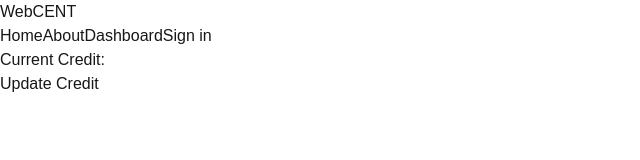
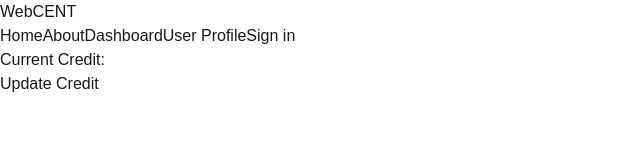
Before and after one commit to Mohosin999/Webcent-Application-using-NextJS, a Next.js app: page /dashboard in a window 1280 px wide. Shown: the top 160 px of the page, without its empty margins (0-640 px from the left). Built offline with nearby package versions, Linux system fonts and the light colour scheme; no server answers.

Commit message:
real time update problem solved

```diff
--- a/src/app/components/Navbar.jsx
+++ b/src/app/components/Navbar.jsx
@@ -32,6 +32,12 @@ const Navbar = () => {
           >
             Dashboard
           </Link>
+          <Link
+            href="/profile"
+            className="hover:text-yellow-400 transition duration-200"
+          >
+            User Profile
+          </Link>
 
           <SignedOut>
             <SignInButton mode="modal" />
--- a/src/app/lib/updatePublicMetaData.js
+++ b/src/app/lib/updatePublicMetaData.js
@@ -1,3 +1,5 @@
+import { revalidatePath } from "next/cache";
+
 /**
  * Function for update credit
  *
@@ -20,6 +22,7 @@ export async function updateCredit(credit, userId) {
     }
 
     const data = await response.json();
+    revalidatePath("/profile");
     console.log("Credit updated:", data);
   } catch (error) {
     console.error("Error updating credit:", error);
```
Also changed, not shown: src/app/dashboard/page.jsx (+46 -0 lines), src/app/profile/page.jsx (added, +14 -0 lines).
